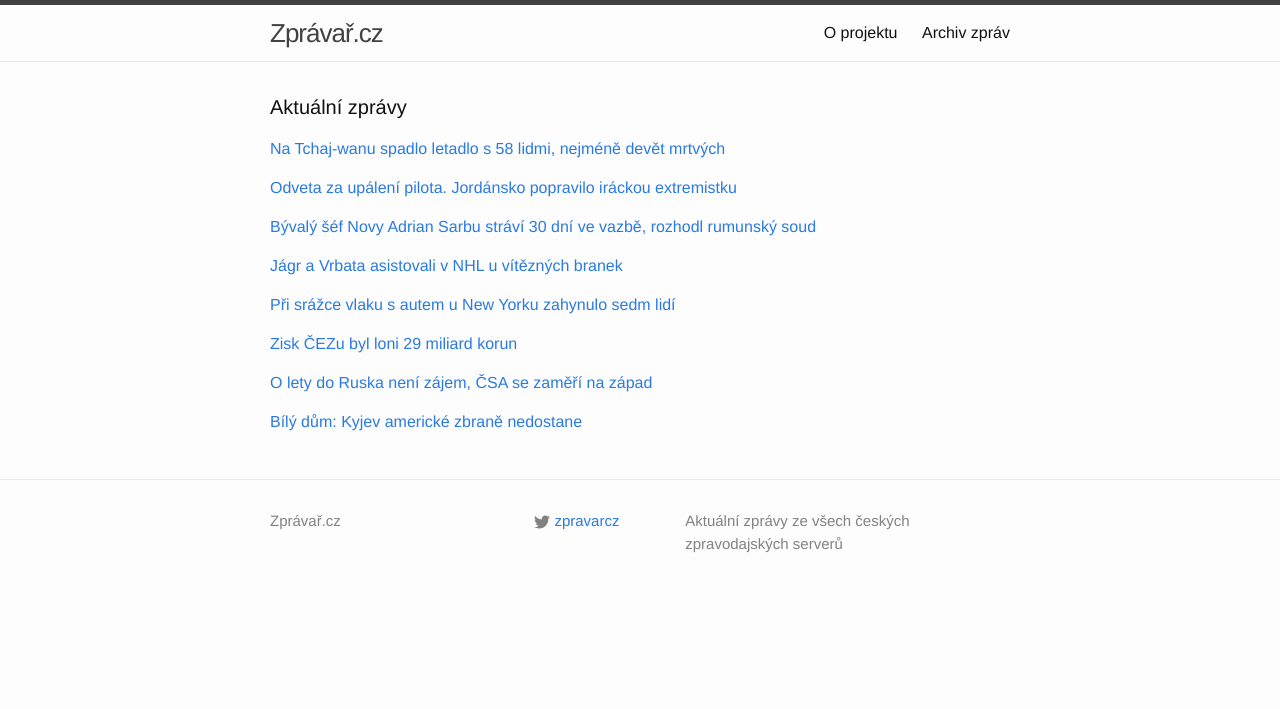
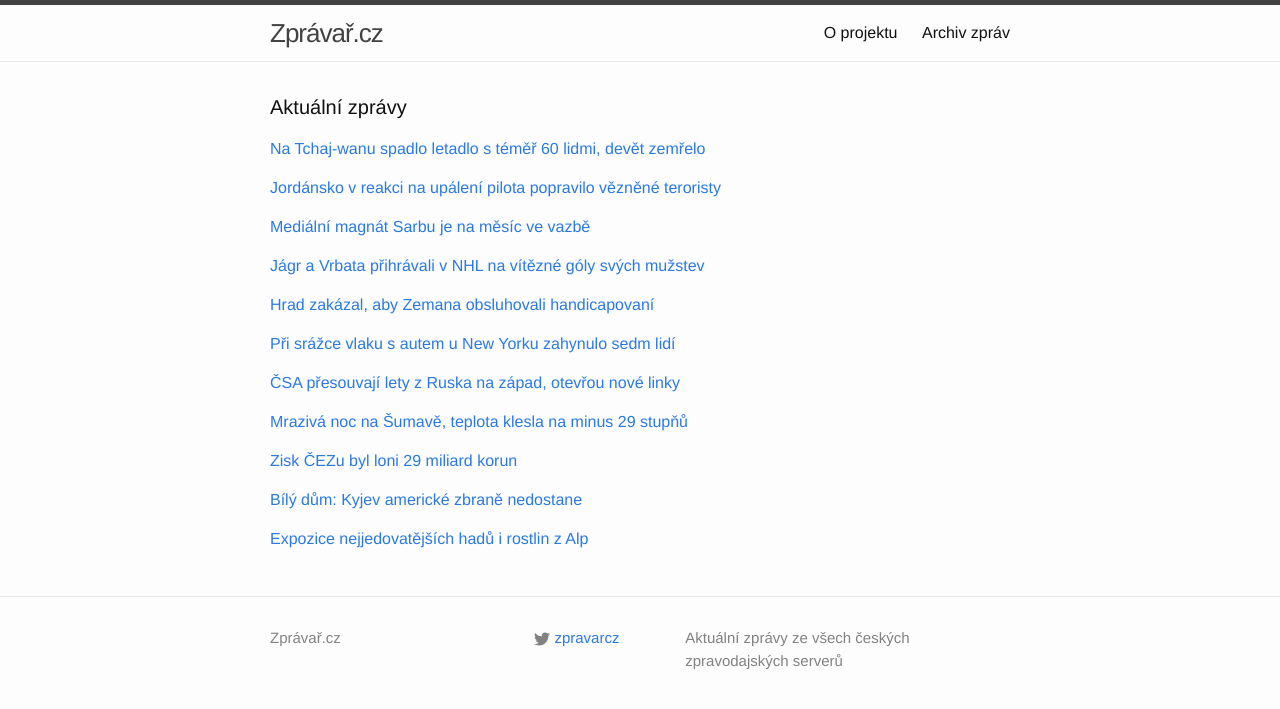
Before and after one commit to adliska/zpravar, a Jekyll site: the page built from index.html, in a window 1280 px wide. Shown: the top 709 px of the page. Built offline with Jekyll 4.4.1, drawn with Linux system fonts in a browser that asks for light colours.

Commit message:
zpravar news update

```diff
--- a/index.html
+++ b/index.html
@@ -5,9 +5,12 @@ layout: default
 <div class="home">
     <h1 class="page-heading">Aktuální zprávy</h1>
 
-<p><a href="javascript:;" onclick="toggle_visibility('zpravy0')">Na Tchaj-wanu spadlo letadlo s 58 lidmi, nejméně devět mrtvých</a></p>
+<p><a href="javascript:;" onclick="toggle_visibility('zpravy0')">Na Tchaj-wanu spadlo letadlo s téměř 60 lidmi, devět zemřelo</a></p>
 <div id="zpravy0" style="display:none">
 <ul>
+<li><a href=http://zpravy.e15.cz/zahranicni/udalosti/na-tchaj-wanu-spadlo-letadlo-s-temer-60-lidmi-devet-zemrelo-1159429>Na Tchaj-wanu spadlo letadlo s téměř 60 lidmi, devět zemřelo - zpravy.e15.cz</a></li>
+<li><a href=http://www.novinky.cz/zahranicni/svet/360662-na-tchaj-wanu-se-zritilo-letadlo-do-reky-zemrelo-dvanact-lidi.html>Na Tchaj-wanu se zřítilo letadlo do řeky, zemřelo dvanáct lidí - www.novinky.cz</a></li>
+<li><a href=http://echo24.cz/a/wuZM5>VIDEO: Na Tchaj-wanu spadlo letadlo s 58 lidmi - echo24.cz</a></li>
 <li><a href=http://www.ceskenoviny.cz/zpravy/zpravy/na-tchaj-wanu-spadlo-letadlo-s-58-lidmi-nejmene-devet-mrtvych/1177104>Na Tchaj-wanu spadlo letadlo s 58 lidmi, nejméně devět mrtvých - www.ceskenoviny.cz</a></li>
 <li><a href=http://www.rozhlas.cz/_zprava/na-tchajwanu-se-zritilo-letadlo-s-58-lidmi-na-palube-nejmene-jedenact-cestujicich-zahynulo--1451466>Na Tchaj-wanu se zřítilo letadlo s 58 lidmi na palubě, nejméně jedenáct cestujících zahynulo - www.rozhlas.cz</a></li>
 <li><a href=http://www.ceskatelevize.cz/ct24/svet/300514-v-tchaj-peji-spadlo-letadlo-do-reky-zatim-12-mrtvych/>V Tchaj-peji spadlo letadlo do řeky - zatím 12 mrtvých - www.ceskatelevize.cz</a></li>
@@ -23,9 +26,11 @@ layout: default
 <li><a href=http://www.novinky.cz/zahranicni/svet/360662-na-tchajwanu-se-zritilo-letadlo-do-reky.html>Na Tchajwanu se zřítilo letadlo do řeky  - www.novinky.cz</a></li>
 <li><a href=http://www.ceskenoviny.cz/zpravy/zpravy/na-tchaj-wanu-se-zritilo-letadlo-s-58-lidmi-nejmene-dva-mrtvi/1177104>Na Tchaj-wanu se zřítilo letadlo s 58 lidmi, nejméně dva mrtví - www.ceskenoviny.cz</a></li>
 </ul>
-</div><p><a href="javascript:;" onclick="toggle_visibility('zpravy1')">Odveta za upálení pilota. Jordánsko popravilo iráckou extremistku </a></p>
+</div><p><a href="javascript:;" onclick="toggle_visibility('zpravy1')">Jordánsko v reakci na upálení pilota popravilo vězněné teroristy</a></p>
 <div id="zpravy1" style="display:none">
 <ul>
+<li><a href=http://zpravy.e15.cz/zahranicni/udalosti/jordansko-v-reakci-na-upaleni-pilota-popravilo-veznene-teroristy-1159413>Jordánsko v reakci na upálení pilota popravilo vězněné teroristy - zpravy.e15.cz</a></li>
+<li><a href=http://www.tyden.cz/rubriky/zahranici/asie-a-oceanie/odplata-za-upaleneho-pilota-jordansko-popravilo-extremisty_332280.html>Odplata za upáleného pilota: Jordánsko popravilo extrémisty - www.tyden.cz</a></li>
 <li><a href=http://www.lidovky.cz/odveta-za-upaleni-pilota-jordansko-popravilo-irackou-extremistku-109-/zpravy-svet.aspx?c=A150204_070936_ln_zahranici_ele>Odveta za upálení pilota. Jordánsko popravilo iráckou extremistku  - www.lidovky.cz</a></li>
 <li><a href=http://zpravy.e15.cz/zahranicni/udalosti/jordansko-v-reakci-na-upaleni-pilota-popravilo-atentatnici-risaviovou-1159413>Jordánsko v reakci na upálení pilota popravilo atentátnici Rišávíovou - zpravy.e15.cz</a></li>
 <li><a href=http://zpravy.aktualne.cz/zahranici/odveta-za-upaleni-pilota-jordansko-popravilo-teroristku/r~13f448b6ac2f11e49e4b0025900fea04/>Odveta za upálení pilota: Jordánsko popravilo teroristku - zpravy.aktualne.cz</a></li>
@@ -35,9 +40,10 @@ layout: default
 <li><a href=http://www.rozhlas.cz/_zprava/jordansko-popravilo-v-reakci-na-vrazdu-sveho-pilota-extremistku-risaviovou--1451453>Jordánsko popravilo v reakci na vraždu svého pilota extremistku Rišávíovou - www.rozhlas.cz</a></li>
 <li><a href=http://zpravy.idnes.cz/jordansko-popravilo-extremistku-risaviovou-a-dalsiho-radikala-pwp-/zahranicni.aspx?c=A150204_044610_zahranicni_wlk>Jordánsko popravilo teroristku a dalšího vězně, reaguje na upálení pilota - zpravy.idnes.cz</a></li>
 </ul>
-</div><p><a href="javascript:;" onclick="toggle_visibility('zpravy2')">Bývalý šéf Novy Adrian Sarbu stráví 30 dní ve vazbě, rozhodl rumunský soud</a></p>
+</div><p><a href="javascript:;" onclick="toggle_visibility('zpravy2')">Mediální magnát Sarbu je na měsíc ve vazbě</a></p>
 <div id="zpravy2" style="display:none">
 <ul>
+<li><a href=http://www.tyden.cz/rubriky/domaci/medialni-magnat-sarbu-je-na-mesic-ve-vazbe_332282.html>Mediální magnát Sarbu je na měsíc ve vazbě - www.tyden.cz</a></li>
 <li><a href=http://zahranicni.ihned.cz/c1-63482390-byvaly-sef-novy-adrian-sarbu-stravi-30-dni-ve-vazbe-rozhodl-rumunsky-soud>Bývalý šéf Novy Adrian Sarbu stráví 30 dní ve vazbě, rozhodl rumunský soud - zahranicni.ihned.cz</a></li>
 <li><a href=http://www.ceskatelevize.cz/ct24/svet/300515-medialni-magnat-sarbu-ma-stravit-mesic-ve-vazbe/>Mediální magnát Sarbu má strávit měsíc ve vazbě - www.ceskatelevize.cz</a></li>
 <li><a href=http://ekonomika.idnes.cz/soud-poslal-exsefa-novy-sarbua-na-tricet-dni-do-vazby-pcy-/eko-zahranicni.aspx?c=A150204_065954_eko-zahranicni_jj>Rumunský soud poslal exšéfa Novy Sarbua na třicet dní do vazby - ekonomika.idnes.cz</a></li>
@@ -45,42 +51,67 @@ layout: default
 <li><a href=http://www.ceskenoviny.cz/zpravy/zpravy/rumunsky-soud-poslal-medialniho-magnata-sarbua-na-30-dni-do-vazby/1177101>Rumunský soud poslal mediálního magnáta Sarbua na 30 dní do vazby - www.ceskenoviny.cz</a></li>
 <li><a href=http://echo24.cz/a/wF8vF>Mediální magnát Sarbu opustil rumunskou vazbu - echo24.cz</a></li>
 </ul>
-</div><p><a href="javascript:;" onclick="toggle_visibility('zpravy3')">Jágr a Vrbata asistovali v NHL u vítězných branek</a></p>
+</div><p><a href="javascript:;" onclick="toggle_visibility('zpravy3')">Jágr a Vrbata přihrávali v NHL na vítězné góly svých mužstev</a></p>
 <div id="zpravy3" style="display:none">
 <ul>
+<li><a href=http://www.rozhlas.cz/_zprava/jagr-a-vrbata-prihravali-v-nhl-na-vitezne-goly-svych-muzstev--1451468>Jágr a Vrbata přihrávali v NHL na vítězné góly svých mužstev - www.rozhlas.cz</a></li>
 <li><a href=http://www.denik.cz/hokej/jagr-a-vrbata-asistovali-v-nhl-u-viteznych-branek-20150204.html>Jágr a Vrbata asistovali v NHL u vítězných branek - www.denik.cz</a></li>
 <li><a href=http://hokej.idnes.cz/hokej-nhl-zpravodajtsvi-081-/nhl.aspx?c=A150204_072217_nhl_rou>Jágr a Vrbata asistovali v NHL u vítězných gólů svých týmů - hokej.idnes.cz</a></li>
 <li><a href=http://www.sportovninoviny.cz/zpravy/jagr-a-vrbata-asistovali-v-nhl-u-viteznych-branek/1177115>Jágr a Vrbata asistovali v NHL u vítězných branek - www.sportovninoviny.cz</a></li>
 <li><a href=http://sport.aktualne.cz/jagr-prihral-na-vitezny-gol-new-jersey-slape-presto-ztraci/r~ad10d284ac3011e4b6d20025900fea04/>Jágr přihrál na vítězný gól. New Jersey šlape, přesto ztrácí - sport.aktualne.cz</a></li>
 </ul>
-</div><p><a href="javascript:;" onclick="toggle_visibility('zpravy4')">Při srážce vlaku s autem u New Yorku zahynulo sedm lidí</a></p>
+</div><p><a href="javascript:;" onclick="toggle_visibility('zpravy4')">Hrad zakázal, aby Zemana obsluhovali handicapovaní</a></p>
 <div id="zpravy4" style="display:none">
+<ul>
+<li><a href=http://echo24.cz/a/iytFM>Hrad zakázal, aby Zemana obsluhovali handicapovaní - echo24.cz</a></li>
+<li><a href=http://zpravy.aktualne.cz/domaci/hrad-udajne-zakazal-aby-zemana-obsluhovali-handicapovani/r~d0874156ac3c11e4833a0025900fea04/>Hrad údajně zakázal, aby Zemana obsluhovali handicapovaní - zpravy.aktualne.cz</a></li>
+<li><a href=http://www.novinky.cz/domaci/360655-zemanuv-tym-si-nepral-aby-prezidenta-obsluhovali-handicapovani-uklizet-mohli.html>Zemanův tým si nepřál, aby prezidenta obsluhovali handicapovaní. Uklízet mohli - www.novinky.cz</a></li>
+<li><a href=http://www.novinky.cz/domaci/360655-zemanuv-tym-zaridil-aby-prezidenta-neobsluhovali-handicapovani-mohli-jen-uklizet.html>Zemanův tým zařídil, aby prezidenta neobsluhovali handicapovaní. Mohli jen uklízet - www.novinky.cz</a></li>
+</ul>
+</div><p><a href="javascript:;" onclick="toggle_visibility('zpravy5')">Při srážce vlaku s autem u New Yorku zahynulo sedm lidí</a></p>
+<div id="zpravy5" style="display:none">
 <ul>
 <li><a href=http://zpravy.aktualne.cz/zahranici/pri-srazce-vlaku-s-autem-u-new-yorku-zahynulo-sedm-lidi/r~4a8f7dccac3511e4ab15002590604f2e/>Při srážce vlaku s autem u New Yorku zahynulo sedm lidí - zpravy.aktualne.cz</a></li>
 <li><a href=http://www.novinky.cz/zahranicni/amerika/360664-srazka-vlaku-s-autem-si-v-usa-vyzadala-sedm-obeti.html>Srážka vlaku s autem si v USA vyžádala sedm obětí - www.novinky.cz</a></li>
 <li><a href=http://zpravy.idnes.cz/srazka-vlaku-a-auta-v-new-yorku-dzx-/zahranicni.aspx?c=A150204_063357_zahranicni_jj>V New Yorku při střetu příměstského vlaku s autem zahynulo šest lidí - zpravy.idnes.cz</a></li>
 <li><a href=http://www.ceskatelevize.cz/ct24/svet/300512-v-new-yorku-se-srazil-vlak-s-autem-7-mrtvych/>V New Yorku se srazil vlak s autem - 7 mrtvých - www.ceskatelevize.cz</a></li>
 </ul>
-</div><p><a href="javascript:;" onclick="toggle_visibility('zpravy5')">Zisk ČEZu byl loni 29 miliard korun</a></p>
-<div id="zpravy5" style="display:none">
+</div><p><a href="javascript:;" onclick="toggle_visibility('zpravy6')">ČSA přesouvají lety z Ruska na západ, otevřou nové linky</a></p>
+<div id="zpravy6" style="display:none">
+<ul>
+<li><a href=http://www.denik.cz/ekonomika/csa-presouvaji-lety-z-ruska-na-zapad-otevrou-nove-linky-20150204.html>ČSA přesouvají lety z Ruska na západ, otevřou nové linky - www.denik.cz</a></li>
+<li><a href=http://zpravy.e15.cz/byznys/doprava-a-logistika/o-lety-do-ruska-neni-zajem-csa-se-zameri-na-zapad-1159420>O lety do Ruska není zájem, ČSA se zaměří na západ - zpravy.e15.cz</a></li>
+<li><a href=http://www.financninoviny.cz/zpravodajstvi/zpravy/csa-presouvaji-lety-z-ruska-na-zapad-otevrou-nove-linky/1177102>ČSA přesouvají lety z Ruska na západ, otevřou nové linky - www.financninoviny.cz</a></li>
+<li><a href=http://ekonomika.idnes.cz/csa-otevrou-deset-novych-linek-na-zapad-d9u-/eko-doprava.aspx?c=A150203_194935_eko-doprava_suj>ČSA přesouvají letadla z Ruska na západ. Otevřou 10 nových linek - ekonomika.idnes.cz</a></li>
+</ul>
+</div><p><a href="javascript:;" onclick="toggle_visibility('zpravy7')">Mrazivá noc na Šumavě, teplota klesla na minus 29 stupňů</a></p>
+<div id="zpravy7" style="display:none">
+<ul>
+<li><a href=http://www.novinky.cz/domaci/360666-mraziva-noc-na-sumave-teplota-klesla-na-minus-29-stupnu.html>Mrazivá noc na Šumavě, teplota klesla na minus 29 stupňů - www.novinky.cz</a></li>
+<li><a href=http://zpravy.aktualne.cz/domaci/meteorologove-namerili-na-sumave-minus-29-stupnu-celsia/r~dcd84adeac3e11e49e4b0025900fea04/>Meteorologové naměřili na Šumavě minus 29 stupňů Celsia - zpravy.aktualne.cz</a></li>
+<li><a href=http://www.denik.cz/z_domova/meteorologove-na-sumave-namerili-minus-29-stupnu-celsia-20150204.html>Meteorologové na Šumavě naměřili minus 29 stupňů Celsia - www.denik.cz</a></li>
+<li><a href=http://www.ceskenoviny.cz/zpravy/zpravy/meteorologove-na-sumave-namerili-minus-29-stupnu-celsia/1177134>Meteorologové na Šumavě naměřili minus 29 stupňů Celsia - www.ceskenoviny.cz</a></li>
+</ul>
+</div><p><a href="javascript:;" onclick="toggle_visibility('zpravy8')">Zisk ČEZu byl loni 29 miliard korun</a></p>
+<div id="zpravy8" style="display:none">
 <ul>
 <li><a href=http://www.novinky.cz/ekonomika/360665-zisk-cezu-byl-loni-29-miliard-korun.html>Zisk ČEZu byl loni 29 miliard korun - www.novinky.cz</a></li>
 <li><a href=http://ekonomika.idnes.cz/zisk-cez-byl-loni-29-miliard-d0q-/ekoakcie.aspx?c=A150204_073602_ekoakcie_jj>Zisk ČEZ dál klesá, polostátní firma loni vydělala 29 miliard - ekonomika.idnes.cz</a></li>
 <li><a href=http://zpravy.aktualne.cz/ekonomika/lonsky-cisty-zisk-cez-byl-29-miliard-kc-rekl-benes/r~7e9f486eac3411e4b98c002590604f2e/>Loňský čistý zisk ČEZ byl 29 miliard Kč, řekl Beneš - zpravy.aktualne.cz</a></li>
 <li><a href=http://www.financninoviny.cz/zpravodajstvi/zpravy/lonsky-cisty-zisk-cez-byl-29-miliard-kc/1177108>Loňský čistý zisk ČEZ byl 29 miliard Kč - www.financninoviny.cz</a></li>
 </ul>
-</div><p><a href="javascript:;" onclick="toggle_visibility('zpravy6')">O lety do Ruska není zájem, ČSA se zaměří na západ</a></p>
-<div id="zpravy6" style="display:none">
-<ul>
-<li><a href=http://zpravy.e15.cz/byznys/doprava-a-logistika/o-lety-do-ruska-neni-zajem-csa-se-zameri-na-zapad-1159420>O lety do Ruska není zájem, ČSA se zaměří na západ - zpravy.e15.cz</a></li>
-<li><a href=http://www.financninoviny.cz/zpravodajstvi/zpravy/csa-presouvaji-lety-z-ruska-na-zapad-otevrou-nove-linky/1177102>ČSA přesouvají lety z Ruska na západ, otevřou nové linky - www.financninoviny.cz</a></li>
-<li><a href=http://ekonomika.idnes.cz/csa-otevrou-deset-novych-linek-na-zapad-d9u-/eko-doprava.aspx?c=A150203_194935_eko-doprava_suj>ČSA přesouvají letadla z Ruska na západ. Otevřou 10 nových linek - ekonomika.idnes.cz</a></li>
-</ul>
-</div><p><a href="javascript:;" onclick="toggle_visibility('zpravy7')">Bílý dům: Kyjev americké zbraně nedostane</a></p>
-<div id="zpravy7" style="display:none">
+</div><p><a href="javascript:;" onclick="toggle_visibility('zpravy9')">Bílý dům: Kyjev americké zbraně nedostane</a></p>
+<div id="zpravy9" style="display:none">
 <ul>
 <li><a href=http://www.ceskatelevize.cz/ct24/svet/300516-bily-dum-kyjev-americke-zbrane-nedostane/>Bílý dům: Kyjev americké zbraně nedostane - www.ceskatelevize.cz</a></li>
 <li><a href=http://zpravy.idnes.cz/usa-zbrane-ukrajine-neposlou-djm-/zahranicni.aspx?c=A150204_071815_zahranicni_jj>USA zbraně Ukrajině nepošlou, upřednostňují diplomacii, řekl Bílý dům - zpravy.idnes.cz</a></li>
 <li><a href=http://www.ceskenoviny.cz/zpravy/zpravy/usa-zbrane-ukrajine-nedodaji-chteji-diplomaticke-reseni-krize/1177082>USA zbraně Ukrajině nedodají, chtějí diplomatické řešení krize - www.ceskenoviny.cz</a></li>
 </ul>
+</div><p><a href="javascript:;" onclick="toggle_visibility('zpravy10')">Expozice nejjedovatějších hadů i rostlin z Alp</a></p>
+<div id="zpravy10" style="display:none">
+<ul>
+<li><a href=http://www.tyden.cz/rubriky/relax/zvirata/expozice-nejjedovatejsich-hadu-i-rostlin-z-alp_332222.html>Expozice nejjedovatějších hadů i rostlin z Alp - www.tyden.cz</a></li>
+<li><a href=http://www.tyden.cz/rubriky/relax/zvirata/v-zoo-plzen-bude-expozice-nejjedovatejsich-hadu-i-rostlin-z-alp_332222.html>Expozice nejjedovatějších hadů i rostlin z Alp - www.tyden.cz</a></li>
+<li><a href=http://www.tyden.cz/rubriky/relax/zvirata/zoo-plzen-chysta-expozici-nejjedovatejsich-hadu-i-rostlin-z-alp_332222.html>Zoo Plzeň chystá expozici nejjedovatějších hadů i rostlin z Alp - www.tyden.cz</a></li>
+</ul>
 </div></div>
```
